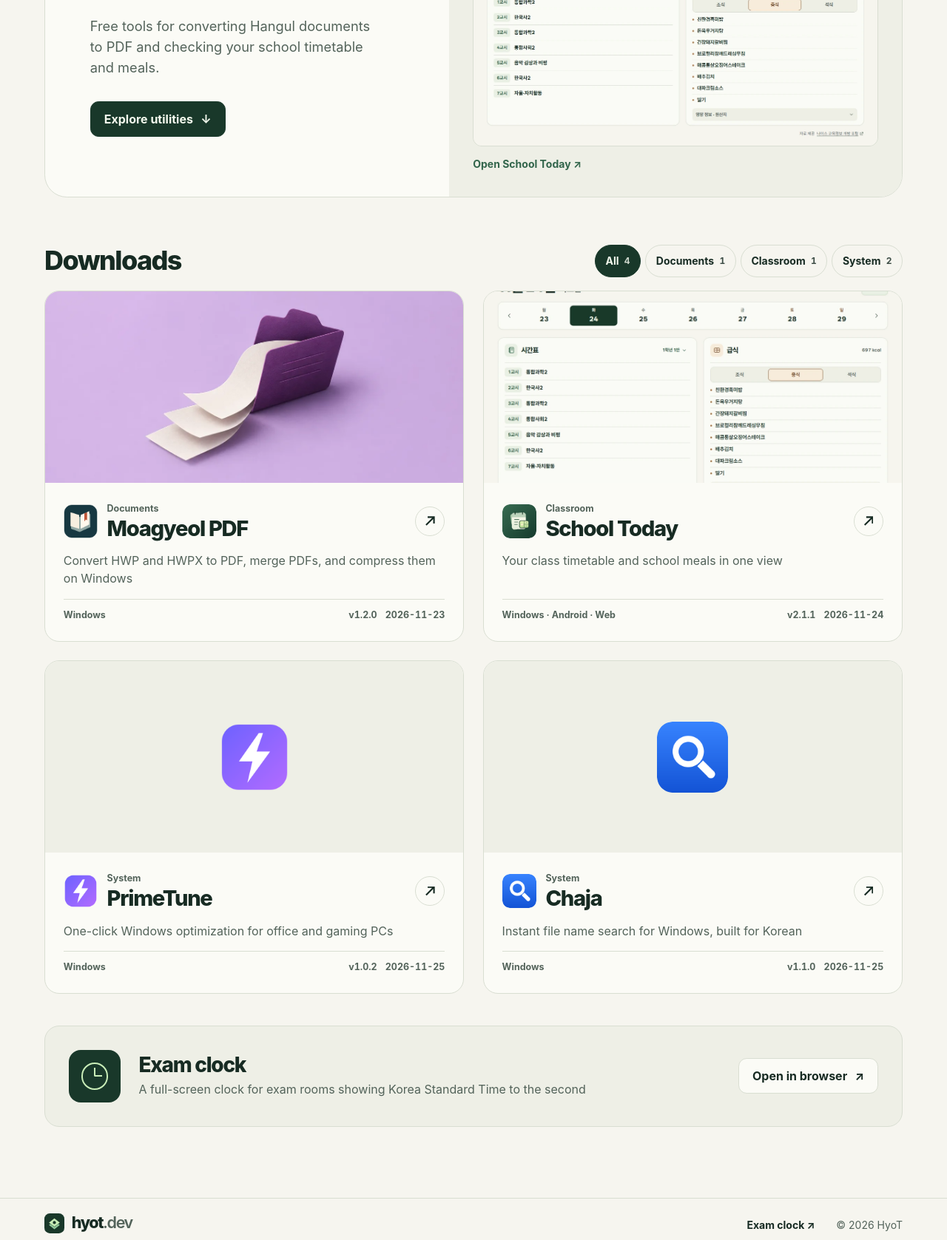
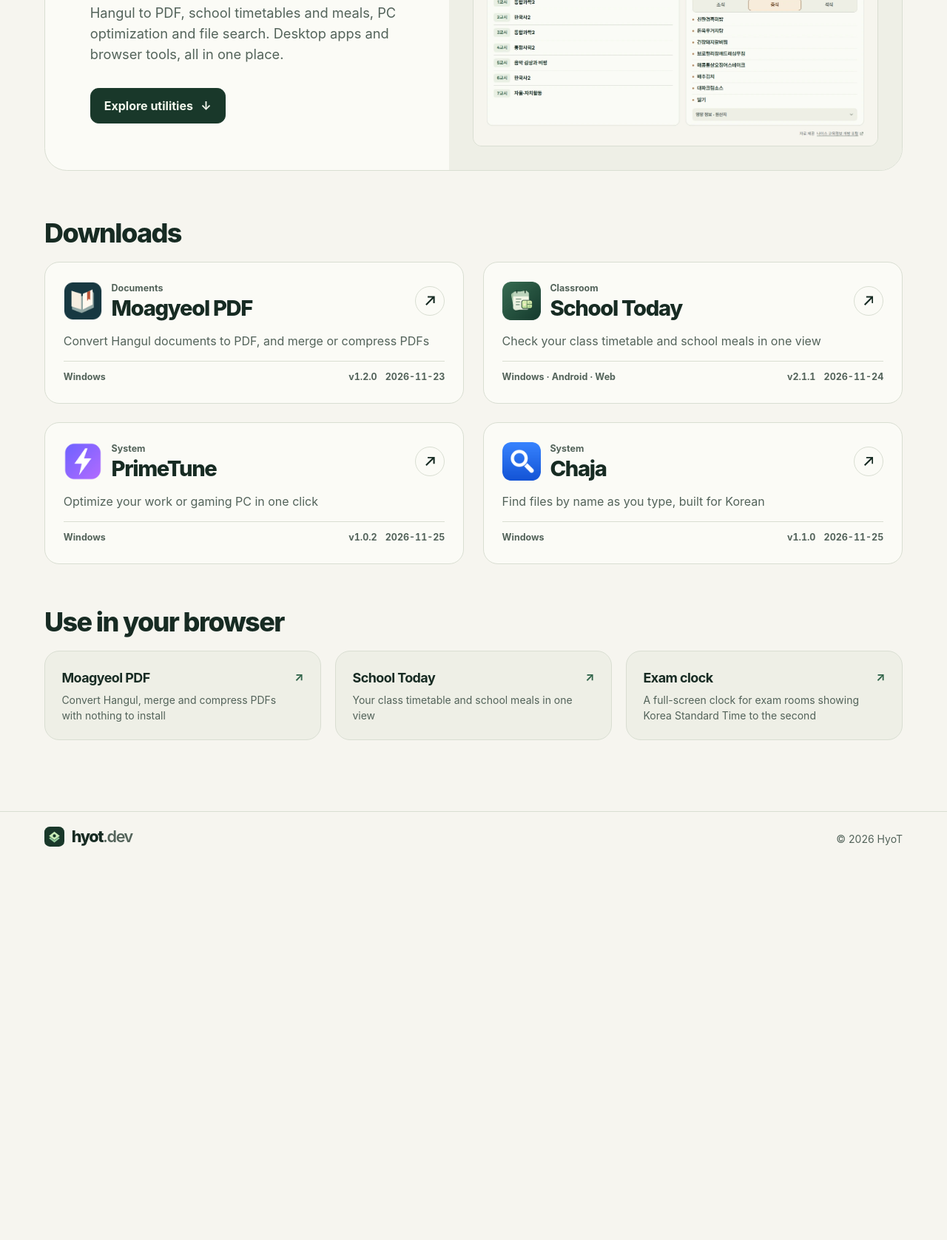
Before and after one commit to furss123/hyot-software-center, an Astro site: page /en in a window 1280 px wide. Shown: the part 321-1998 px from the top of the page at 74% size. After the commit the page ends 1493 px from the top, so only its background shows below. Built offline with nearby package versions, Linux system fonts and the light colour scheme; Astro itself is replaced by a stand-in of ours; a web font is replaced by a local one.

Commit message:
Tidy homepage layout and unify software descriptions
- Remove the category filter chips (only four items) and the footer and
  bottom-banner exam clock links that duplicated the header nav
- Rename header nav items to match the product names and reorder them;
  keep the nav on one line on desktop widths
- Make home catalog cards uniform (icon-based, no cover image) and add a
  "use in your browser" row for the web tools
- Unify taglines (ko/en) and detail page intros/closing heading
  ("설치와 실행") across all programs
- Update the home description to cover all four apps

Co-Authored-By: Claude Sonnet 5.5 <noreply@anthropic.com>

```diff
--- a/src/components/Footer.astro
+++ b/src/components/Footer.astro
@@ -1,6 +1,6 @@
 ---
 import Brand from './Brand.astro'
-import { t, path, type Locale } from '../lib/i18n'
+import { path, type Locale } from '../lib/i18n'
 
 interface Props { locale: Locale }
 const { locale } = Astro.props
@@ -10,7 +10,6 @@ const year = new Date().getUTCFullYear()
 <footer class="site-footer">
   <div class="wrap footer-inner">
     <a class="logo" href={path(locale)}><Brand /></a>
-    <a class="footer-clock" href={path(locale, 'clock')}>{t(locale, 'nav.clock')} <span aria-hidden="true">↗</span></a>
     <p class="muted">© {year} HyoT</p>
   </div>
 </footer>
@@ -29,16 +28,8 @@ const year = new Date().getUTCFullYear()
     justify-content: space-between;
     gap: 1rem 1.8rem;
   }
-  .logo, .footer-clock {
+  .logo {
     text-decoration: none;
-  }
-  .footer-clock {
-    margin-inline-start: auto;
-    color: var(--ink);
-    font-weight: 680;
-  }
-  .footer-clock:hover {
-    text-decoration: underline;
   }
   .logo :global(img) {
     width: 1.7rem;
--- a/src/components/Header.astro
+++ b/src/components/Header.astro
@@ -22,6 +22,9 @@ const altLocale = otherLocale(locale)
       <Brand />
     </a>
     <nav aria-label={t(locale, 'nav.label')}>
+      <a href={onHome ? '#utilities' : `${home}#utilities`} class:list={{ current: onHome }}>
+        {t(locale, 'home.catalog')}
+      </a>
       <a href={pdfPage} class:list={{ current: Astro.url.pathname === pdfPage }}
         aria-current={Astro.url.pathname === pdfPage ? 'page' : undefined}>
         {t(locale, 'nav.pdf')}
@@ -33,9 +36,6 @@ const altLocale = otherLocale(locale)
       <a href={clockPage} class:list={{ current: Astro.url.pathname === clockPage }}
         aria-current={Astro.url.pathname === clockPage ? 'page' : undefined}>
         {t(locale, 'nav.clockWeb')}
-      </a>
-      <a href={onHome ? '#utilities' : `${home}#utilities`} class:list={{ current: onHome }}>
-        {t(locale, 'home.catalog')}
       </a>
     </nav>
     <div class="tools">
@@ -128,7 +128,7 @@ const altLocale = otherLocale(locale)
   :global([data-theme='dark']) .theme-icon {
     transform: rotate(155deg);
   }
-  @media (max-width: 1200px) {
+  @media (max-width: 720px) {
     .bar {
       grid-template-columns: 1fr auto;
       padding-top: 0.55rem;
--- a/src/components/SoftwareIndex.astro
+++ b/src/components/SoftwareIndex.astro
@@ -1,6 +1,5 @@
 ---
 import AppIcon from './AppIcon.astro'
-import SoftwareCover from './SoftwareCover.astro'
 import { t, path, formatDate, categories, platformNames, type Locale } from '../lib/i18n'
 import { displayName, tagline, latestAny, type Software } from '../lib/software'
 
@@ -22,10 +21,9 @@ const { locale, items } = Astro.props
         return (
           <li data-category={software.data.category}>
             <a class="card" href={path(locale, `software/${software.id}`)}>
-              <SoftwareCover software={software} />
               <div class="content">
                 <div class="card-heading">
-                  <AppIcon software={software} size={46} />
+                  <AppIcon software={software} size={52} />
                   <div>
                     <p class="category">{categories[software.data.category][locale]}</p>
                     <h3>{displayName(software, locale)}</h3>
@@ -74,9 +72,6 @@ const { locale, items } = Astro.props
   }
   .card:hover, .card:focus-visible {
     border-color: var(--link);
-  }
-  .card:hover :global(.cover img) {
-    transform: scale(1.035);
   }
   .content {
     display: flex;
--- a/src/content/software/chaja/index.md
+++ b/src/content/software/chaja/index.md
@@ -1,7 +1,7 @@
 ---
 name: Chaja
-tagline: 파일 이름을 치는 순간 찾아 주는 가벼운 한글 파일 검색기
-tagline_en: Instant file name search for Windows, built for Korean
+tagline: 파일 이름을 입력하는 즉시 찾아 주는 한글 파일 검색 도구
+tagline_en: Find files by name as you type, built for Korean
 description_en: |-
   Chaja finds files and folders by name as you type. On NTFS drives it reads the drive's file table directly, so indexing takes only a few seconds and changes appear in real time.
 
@@ -38,7 +38,7 @@ releases:
         arch: x64
 ---
 
-Chaja(찾자)는 파일·폴더 이름을 입력하는 순간 결과를 보여 주는 검색 프로그램입니다. 실행 파일 하나(약 440KB)로 동작하고, 한글 파일 이름을 제대로 찾는 데 집중했습니다.
+Chaja(찾자)는 파일·폴더 이름을 입력하는 순간 결과를 보여 주는 Windows 파일 검색 프로그램입니다. 실행 파일 하나(약 440KB)로 동작하고, 한글 파일 이름을 제대로 찾는 데 집중했습니다.
 
 ### 입력하는 순간 찾기
 
@@ -77,7 +77,7 @@ Chaja(찾자)는 파일·폴더 이름을 입력하는 순간 결과를 보여
 - `Ctrl+C` 파일 복사 · `Ctrl+Shift+C` 경로 복사 · 끌어다 놓기 지원
 - `Ctrl+1`~`Ctrl+8`: 전체·폴더·문서·이미지·동영상·음악·압축·실행 파일
 
-### 실행하기
+### 설치와 실행
 
 1. [.NET 10 데스크톱 런타임](https://dotnet.microsoft.com/download/dotnet/10.0)이 없다면 먼저 설치합니다. (없으면 실행할 때 설치 안내가 나옵니다)
 2. 다운로드한 ZIP의 압축을 풀고 **Chaja.exe**를 실행합니다.
--- a/src/content/software/hwp2pdf/index.md
+++ b/src/content/software/hwp2pdf/index.md
@@ -1,8 +1,8 @@
 ---
 name: Moagyeol PDF
 name_ko: 모아결 PDF
-tagline: 한글을 PDF로 변환하고 PDF를 합치거나 용량을 줄이는 Windows 도구
-tagline_en: Convert HWP and HWPX to PDF, merge PDFs, and compress them on Windows
+tagline: 한글 문서를 PDF로 변환하고, PDF를 합치거나 용량을 줄이는 도구
+tagline_en: Convert Hangul documents to PDF, and merge or compress PDFs
 description_en: |-
   Moagyeol PDF converts HWP and HWPX documents using the copy of Hancom Office Hangul installed on your Windows PC. Choose the pages and image quality, then save the PDFs to the source folder or a folder of your choice.
 
@@ -70,7 +70,7 @@ releases:
         arch: x64
 ---
 
-모아결 PDF에서 한글을 PDF로 변환하고, 기존 PDF를 순서대로 합치거나 용량을 줄일 수 있습니다.
+모아결 PDF는 한글(HWP·HWPX) 문서를 PDF로 변환하고, 기존 PDF를 순서대로 합치거나 용량을 줄이는 Windows 프로그램입니다. 설치 없이 쓰는 [웹 도구](/ko/moagyeol-pdf/)도 있습니다.
 
 ### 한글 문서를 PDF로 변환
 
@@ -91,6 +91,6 @@ releases:
 - 압축 전후 용량과 감소율을 확인할 수 있습니다. 작아진 파일은 원본 폴더나 선택한 폴더에 `이름_압축.pdf`로 별도 저장합니다.
 - PDF의 텍스트를 검색하고 선택할 수 있습니다. 2~5단계는 지원하는 사진과 스캔 이미지의 화질을 조절하며, 줄어드는 용량은 문서마다 다릅니다.
 
-### 실행하기
+### 설치와 실행
 
 다운로드한 ZIP의 압축을 풀고 **모아결 PDF.exe**를 더블클릭합니다. 다른 곳으로 옮길 때는 `_internal`을 포함한 폴더 전체를 복사하세요.
--- a/src/content/software/primetune/index.md
+++ b/src/content/software/primetune/index.md
@@ -1,7 +1,7 @@
 ---
 name: PrimeTune
-tagline: 업무용·게임용 PC를 원클릭으로 최적화하는 Windows 도구
-tagline_en: One-click Windows optimization for office and gaming PCs
+tagline: 업무용·게임용 PC를 원클릭으로 최적화하는 도구
+tagline_en: Optimize your work or gaming PC in one click
 description_en: |-
   PrimeTune tunes Windows settings, cleans junk files and manages startup programs. Choose one-click Work optimization for office and administrative PCs, or Game optimization for gaming PCs.
 
@@ -68,7 +68,7 @@ releases:
         arch: x64
 ---
 
-PrimeTune은 Windows 설정, 불필요한 파일, 시작 프로그램을 정리해 PC를 가볍게 만드는 최적화 도구입니다. 업무용 PC와 게임용 PC에 맞는 최적화를 버튼 하나로 적용할 수 있습니다.
+PrimeTune은 Windows 설정, 불필요한 파일, 시작 프로그램을 정리해 PC를 가볍게 만드는 Windows 최적화 프로그램입니다. 업무용 PC와 게임용 PC에 맞는 최적화를 버튼 하나로 적용할 수 있습니다.
 
 ### 원클릭 업무 최적화·게임 최적화
 
@@ -99,7 +99,7 @@ PrimeTune은 Windows 설정, 불필요한 파일, 시작 프로그램을 정리
 - 정해 둔 주기마다 최적화 상태를 점검하고 파일을 청소합니다. 결과 리포트를 메일로 받을 수 있습니다.
 - 여유 메모리가 부족하면 대기 메모리를 자동으로 비웁니다.
 
-### 실행하기
+### 설치와 실행
 
 다운로드한 ZIP의 압축을 풀고 **PrimeTune.exe**를 더블클릭합니다. 관리자 권한을 묻는 창에서 **예**를 누르세요. 다른 곳으로 옮길 때는 `_internal`을 포함한 폴더 전체를 복사하세요.
 
--- a/src/content/software/today-class/index.md
+++ b/src/content/software/today-class/index.md
@@ -1,8 +1,8 @@
 ---
 name: Today Class
 name_ko: 오늘 수업
-tagline: 우리 반 교시별 시간표를 웹에서 한눈에
-tagline_en: Your class timetable in a browser
+tagline: 우리 반 교시별 시간표를 웹에서 확인하는 도구
+tagline_en: Check your class timetable in a browser
 description_en: |-
   Choose a Korean elementary, middle or high school and select a grade and class. View subjects by period and move between school days. Each device remembers its own class and previously viewed timetables.
 
--- a/src/lib/i18n.ts
+++ b/src/lib/i18n.ts
@@ -5,21 +5,24 @@ export const ui = {
   ko: {
     'site.description': '일상에 필요한 무료 Windows·Android 유틸리티와 웹 도구',
     'nav.label': '주 메뉴',
-    'nav.clockWeb': '시험용 웹 시계',
+    'nav.clockWeb': '시험용 시계',
     'home.titleFirst': '일상에 필요한',
     'home.titleSecond': '무료 유틸리티',
-    'home.description': '한글 문서를 PDF로 바꾸고 우리 학교 시간표와 급식을 확인할 수 있는 무료 도구를 모았습니다.',
+    'home.description': '한글 PDF 변환, 시간표·급식 확인, PC 최적화, 파일 검색까지. 설치해서 쓰는 도구와 웹에서 바로 쓰는 도구를 한곳에 모았습니다.',
     'home.browse': '유틸리티 둘러보기',
     'home.catalog': '다운로드',
     'home.schoolOpen': '오늘 학교 열기',
     'home.schoolPreview': '시간표와 급식을 나란히 보여 주는 오늘 학교 화면',
     'home.live': '브라우저에서 열기',
+    'home.web': '웹에서 바로 쓰기',
+    'home.pdfWeb': '한글 변환, PDF 합치기·용량 줄이기를 설치 없이',
+    'home.schoolWeb': '우리 반 시간표와 급식을 한 화면에서',
     'software.overview': '프로그램 소개',
     'software.screenshots': '사용 화면',
     'software.openScreenshot': '원본 크기로 보기',
     'nav.clock': '시험용 시계',
     'nav.school': '오늘 학교',
-    'nav.pdf': '모아결 PDF 웹 도구',
+    'nav.pdf': '모아결 PDF',
     'nav.theme': '화면 밝기 바꾸기',
     'nav.lang': 'English',
     'clock.description': '한국 표준시를 초 단위로 보여주는 시험장용 전체 화면 시계',
@@ -55,21 +58,24 @@ export const ui = {
   en: {
     'site.description': 'Free Windows and Android utilities and web tools for everyday tasks',
     'nav.label': 'Main menu',
-    'nav.clockWeb': 'Online Exam Clock',
+    'nav.clockWeb': 'Exam clock',
     'home.titleFirst': 'Free tools',
     'home.titleSecond': 'for everyday use',
-    'home.description': 'Free tools for converting Hangul documents to PDF and checking your school timetable and meals.',
+    'home.description': 'Hangul to PDF, school timetables and meals, PC optimization and file search. Desktop apps and browser tools, all in one place.',
     'home.browse': 'Explore utilities',
     'home.catalog': 'Downloads',
     'home.schoolOpen': 'Open School Today',
     'home.schoolPreview': 'School Today displaying a timetable and lunch menu side by side',
     'home.live': 'Open in browser',
+    'home.web': 'Use in your browser',
+    'home.pdfWeb': 'Convert Hangul, merge and compress PDFs with nothing to install',
+    'home.schoolWeb': 'Your class timetable and school meals in one view',
     'software.overview': 'About the app',
     'software.screenshots': 'Screenshots',
     'software.openScreenshot': 'View full size',
     'nav.clock': 'Exam clock',
     'nav.school': 'School Today',
-    'nav.pdf': 'Moagyeol PDF Web Tools',
+    'nav.pdf': 'Moagyeol PDF',
     'nav.theme': 'Switch light or dark',
     'nav.lang': '한국어',
     'clock.description': 'A full-screen clock for exam rooms showing Korea Standard Time to the second',
--- a/src/pages/[locale]/index.astro
+++ b/src/pages/[locale]/index.astro
@@ -3,18 +3,18 @@ import { Image } from 'astro:assets'
 import Base from '../../layouts/Base.astro'
 import SoftwareIndex from '../../components/SoftwareIndex.astro'
 import schoolScreen from '../../content/software/today-meal/cover.webp'
-import { t, path, categories, localeStaticPaths, type Locale } from '../../lib/i18n'
+import { t, path, localeStaticPaths, type Locale } from '../../lib/i18n'
 import { getSoftware } from '../../lib/software'
 
 export const getStaticPaths = localeStaticPaths
 
 const locale = Astro.params.locale as Locale
 const items = await getSoftware()
-const counts = new Map<keyof typeof categories, number>()
-for (const { data: { category } } of items) {
-  counts.set(category, (counts.get(category) ?? 0) + 1)
-}
-const availableCategories = [...counts].map(([key, count]) => ({ key, count, label: categories[key][locale] }))
+const webTools = [
+  { href: path(locale, 'moagyeol-pdf'), title: t(locale, 'nav.pdf'), text: t(locale, 'home.pdfWeb') },
+  { href: path(locale, 'today-school'), title: t(locale, 'nav.school'), text: t(locale, 'home.schoolWeb') },
+  { href: path(locale, 'clock'), title: t(locale, 'nav.clock'), text: t(locale, 'clock.description') },
+]
 ---
 
 <Base locale={locale}>
@@ -41,61 +41,34 @@ const availableCategories = [...counts].map(([key, count]) => ({ key, count, lab
           loading="eager"
           fetchpriority="high"
         />
-        <span>{t(locale, 'home.schoolOpen')} <span aria-hidden="true">↗</span></span>
       </a>
     </section>
 
     <section class="catalog" id="utilities" aria-labelledby="catalog-title">
-      <div class="catalog-head">
-        <h2 id="catalog-title">{t(locale, 'home.catalog')}</h2>
-        {
-          availableCategories.length > 1 && (
-            <div class="filters" data-filters role="group" aria-label={t(locale, 'software.category')} hidden>
-              <button type="button" data-filter="all" aria-pressed="true">
-                {t(locale, 'software.all')} <span class="num">{items.length}</span>
-              </button>
-              {availableCategories.map(({ key, count, label }) => (
-                <button type="button" data-filter={key} aria-pressed="false">
-                  {label} <span class="num">{count}</span>
-                </button>
-              ))}
-            </div>
-          )
-        }
-      </div>
+      <h2 id="catalog-title">{t(locale, 'home.catalog')}</h2>
       <SoftwareIndex locale={locale} items={items} />
     </section>
 
-    <section class="clock-feature" aria-labelledby="clock-title">
-      <span class="clock-mark" aria-hidden="true"></span>
-      <div class="clock-copy">
-        <h2 id="clock-title">{t(locale, 'nav.clock')}</h2>
-        <p>{t(locale, 'clock.description')}</p>
-      </div>
-      <a class="btn" href={path(locale, 'clock')} aria-describedby="clock-title">
-        {t(locale, 'home.live')} <span aria-hidden="true">↗</span>
-      </a>
+    <section class="catalog web" aria-labelledby="web-title">
+      <h2 id="web-title">{t(locale, 'home.web')}</h2>
+      <ul class="web-list" role="list">
+        {
+          webTools.map((tool) => (
+            <li>
+              <a class="web-link" href={tool.href}>
+                <span>
+                  <strong>{tool.title}</strong>
+                  <span class="web-text">{tool.text}</span>
+                </span>
+                <span class="web-arrow" aria-hidden="true">↗</span>
+              </a>
+            </li>
+          ))
+        }
+      </ul>
     </section>
   </div>
 </Base>
-
-<script>
-  const filters = document.querySelector<HTMLElement>('[data-filters]')
-  if (filters) {
-    const buttons = filters.querySelectorAll<HTMLButtonElement>('button')
-    const items = document.querySelectorAll<HTMLElement>('#utilities [data-category]')
-    filters.hidden = false
-    buttons.forEach((button) => {
-      button.addEventListener('click', () => {
-        const filter = button.dataset.filter
-        buttons.forEach((option) => option.setAttribute('aria-pressed', String(option === button)))
-        items.forEach((item) => {
-          item.hidden = filter !== 'all' && item.dataset.category !== filter
-        })
-      })
-    })
-  }
-</script>
 
 <style>
   .landing {
@@ -138,10 +111,7 @@ const availableCategories = [...counts].map(([key, count]) => ({ key, count, lab
   }
   .hero-art {
     display: grid;
-    grid-template-rows: 1fr auto;
-    justify-items: start;
     align-items: center;
-    gap: .85rem;
     padding: clamp(1rem, 3vw, 2rem);
     background: var(--surface-toned);
     color: var(--ink);
@@ -153,104 +123,60 @@ const availableCategories = [...counts].map(([key, count]) => ({ key, count, lab
     border: 1px solid var(--line);
     border-radius: .75rem;
   }
-  .hero-art > span {
-    color: var(--link);
-    font-size: var(--t-sm);
-    font-weight: 730;
-  }
-  .hero-art:hover > span { text-decoration: underline; }
   .hero-art:focus-visible { outline-offset: -4px; }
   .catalog {
     margin-top: clamp(2.5rem, 5vw, 4.3rem);
     scroll-margin-top: 1.5rem;
   }
-  .catalog-head {
-    display: flex;
-    flex-wrap: wrap;
-    justify-content: space-between;
-    align-items: center;
-    gap: 0.75rem 1.5rem;
-    margin-bottom: 1.12rem;
-  }
   h2 {
     font-size: var(--t-lg);
   }
-  .filters:not([hidden]) {
+  .catalog h2 {
+    margin-bottom: 1.12rem;
+  }
+  .web {
+    margin-top: clamp(2.2rem, 4.5vw, 3.6rem);
+  }
+  .web-list {
+    display: grid;
+    grid-template-columns: repeat(3, minmax(0, 1fr));
+    gap: clamp(0.75rem, 2vw, 1.2rem);
+    margin: 0;
+    padding: 0;
+    list-style: none;
+  }
+  .web-link {
     display: flex;
-    flex-wrap: wrap;
-    gap: 0.38rem;
-  }
-  .filters button {
-    display: inline-flex;
-    gap: 0.45rem;
-    align-items: center;
-    min-height: 2.75rem;
-    padding: 0.4rem 0.85rem;
-    border: 1px solid var(--line);
-    border-radius: 2rem;
-    background: transparent;
-    color: var(--ink);
-    cursor: pointer;
-    font-size: var(--t-sm);
-    font-weight: 690;
-  }
-  .filters button:hover {
-    background: var(--surface-toned);
-  }
-  .filters button[aria-pressed='true'] {
-    border-color: var(--action);
-    background: var(--action);
-    color: var(--on-action);
-  }
-  .filters .num {
-    font-size: 0.75rem;
-    opacity: 0.83;
-  }
-  .clock-feature {
-    display: grid;
-    grid-template-columns: auto minmax(0, 1fr) auto;
-    align-items: center;
-    gap: clamp(0.9rem, 3vw, 1.5rem);
-    margin-top: clamp(1.2rem, 3.8vw, 2.7rem);
-    padding: clamp(1.1rem, 3.5vw, 2rem);
+    justify-content: space-between;
+    align-items: flex-start;
+    gap: 1rem;
+    height: 100%;
+    padding: clamp(1rem, 2.4vw, 1.4rem);
     border: 1px solid var(--line);
     border-radius: var(--radius);
     background: var(--surface-toned);
+    color: var(--ink);
+    text-decoration: none;
+    transition: border-color 160ms ease;
   }
-  .clock-copy h2 {
-    font-size: clamp(1.3rem, 2.6vw, 1.75rem);
+  .web-link:hover, .web-link:focus-visible {
+    border-color: var(--link);
   }
-  .clock-copy p {
-    margin-top: 0.3rem;
+  .web-link strong {
+    display: block;
+    font-size: 1.12rem;
+    letter-spacing: -0.03em;
+  }
+  .web-text {
+    display: block;
+    margin-top: 0.25rem;
     color: var(--ink-soft);
+    font-size: var(--t-sm);
+    line-height: 1.5;
   }
-  .clock-mark {
-    display: grid;
-    place-items: center;
-    position: relative;
-    width: clamp(3rem, 7vw, 4.4rem);
-    aspect-ratio: 1;
-    border-radius: 1rem;
-    background: #19382a;
-    color: #c9edb8;
-  }
-  .clock-mark::before {
-    content: '';
-    width: 52%;
-    aspect-ratio: 1;
-    border: 2px solid currentColor;
-    border-radius: 50%;
-  }
-  .clock-mark::after {
-    content: '';
-    position: absolute;
-    top: 34%;
-    left: calc(50% - 1px);
-    width: 15%;
-    height: 17%;
-    border: solid currentColor;
-    border-width: 0 0 2px 2px;
-    border-bottom-left-radius: 2px;
+  .web-arrow {
+    color: var(--link);
+    font-weight: 730;
   }
   @media (max-width: 760px) {
     .hero {
@@ -260,13 +186,9 @@ const availableCategories = [...counts].map(([key, count]) => ({ key, count, lab
       padding: clamp(1.4rem, 5.5vw, 2.5rem);
     }
   }
-  @media (max-width: 560px) {
-    .clock-feature {
-      grid-template-columns: auto minmax(0, 1fr);
-    }
-    .clock-feature .btn {
-      grid-column: 1 / -1;
-      justify-self: start;
+  @media (max-width: 900px) {
+    .web-list {
+      grid-template-columns: minmax(0, 1fr);
     }
   }
 </style>
```
Also changed, not shown: src/content/software/today-meal/index.md (+4 -4 lines).
